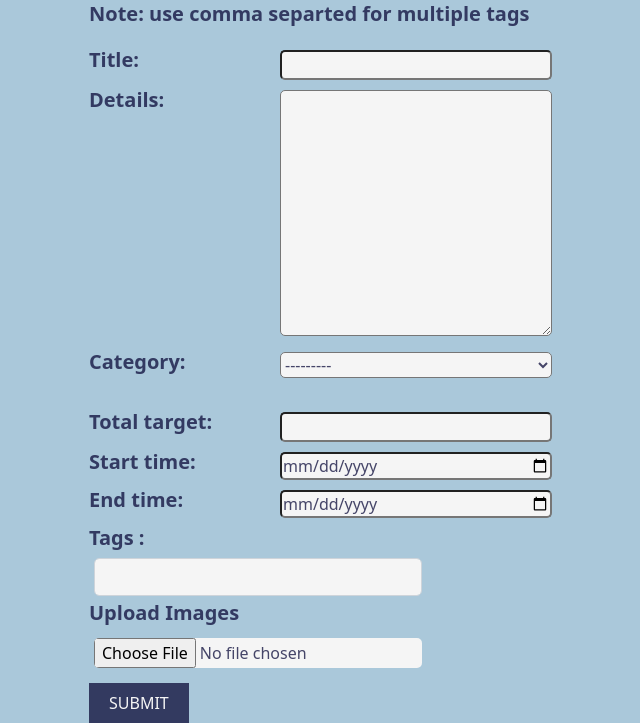
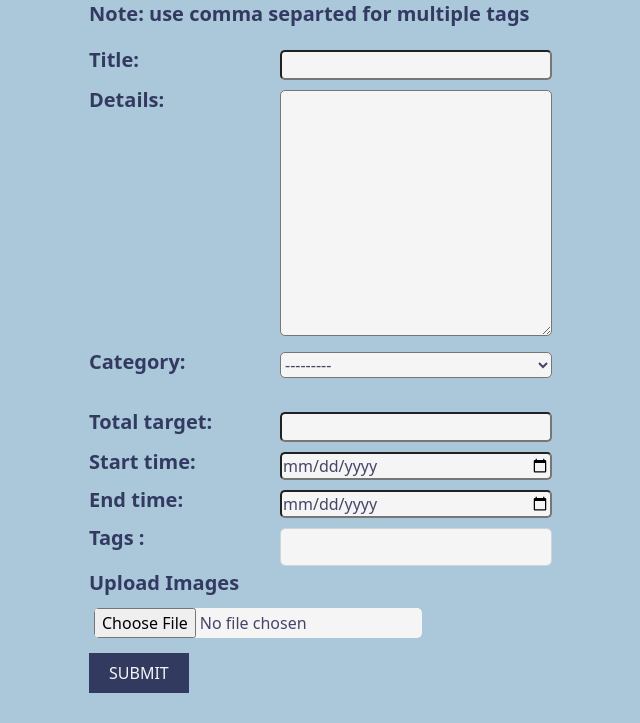
Before and after one commit to abobakryousre/Crowd-Funding, a Django app: template crowd_funding/projects/templates/projects/create_project.html in a window 1280 px wide. Shown: the part 89-812 px from the top of the page, without its empty margins (5-645 px from the left). After the commit the page ends 782 px from the top, so only its background shows below. Run offline with Django 3.2, Linux system fonts and the light colour scheme; the template is opened without the code that fills it: values that come from a table or form of the project are taken from there, others are empty; some web fonts are replaced.

Commit message:
feat(create-styling-project): fixing-bug-in create-project

```diff
--- a/crowd_funding/projects/templates/projects/create_project.html
+++ b/crowd_funding/projects/templates/projects/create_project.html
@@ -32,11 +32,13 @@
       </div>
     </div>
     {% endfor %}
-    <div class="form-group" >
+      <div class="row">
+
+        <div class="col-md-2" >
                 <label for="tags">Tags :</label>
+        </div>
+            <div class="col-md-10" >
 
-
-            <div class="form-group">
                 <input
                     type="text"
                     name="project_tags"
@@ -46,8 +48,11 @@
                     required
                 />
                 <small id="tagsError" class="form-text text-danger"></small>
+
             </div>
-       </div>
+
+          </div>
+
     <div class="row">
         <div class="col-md-12">
             <h3> Upload Images </h3>
```
Also changed, not shown: crowd_funding/media/projects_images/Seoul_zqvYgbK.jpg (added).
